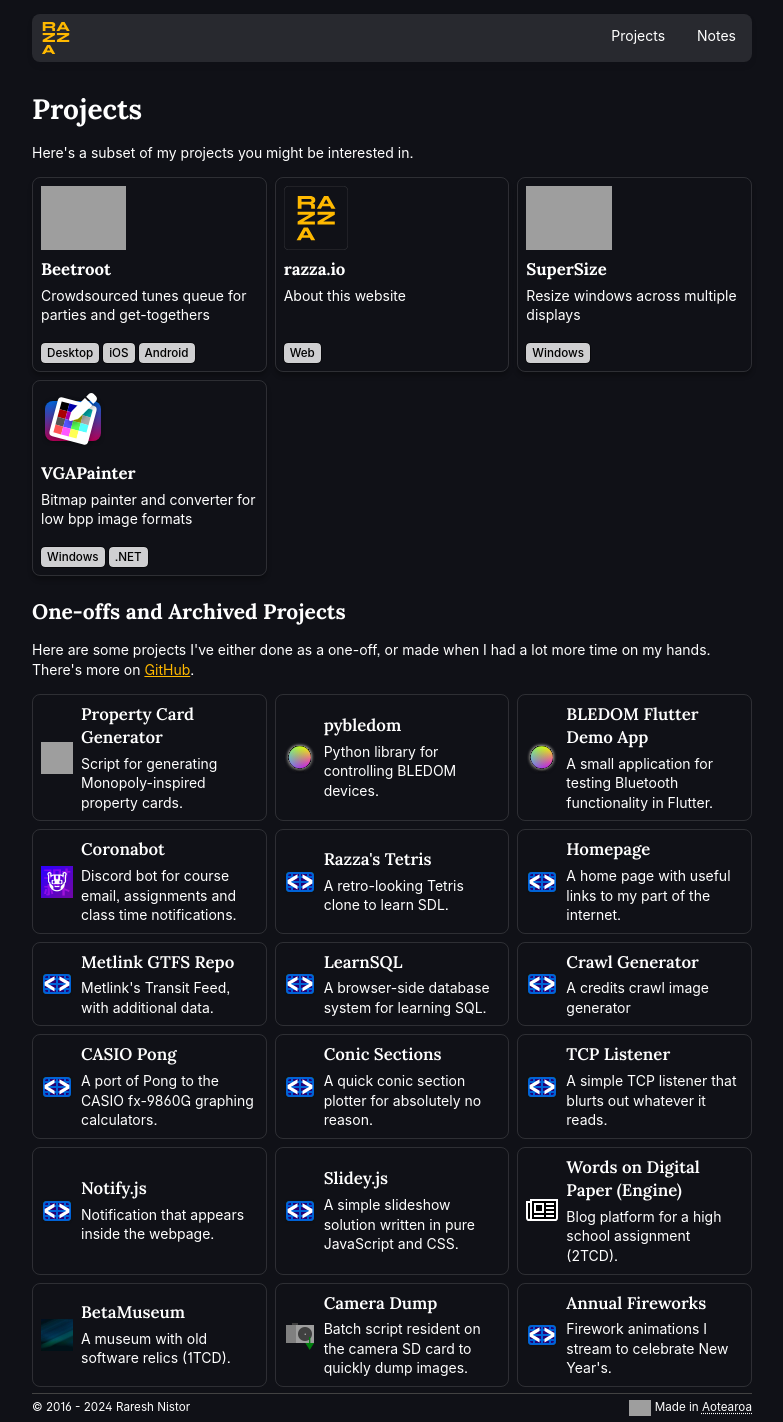
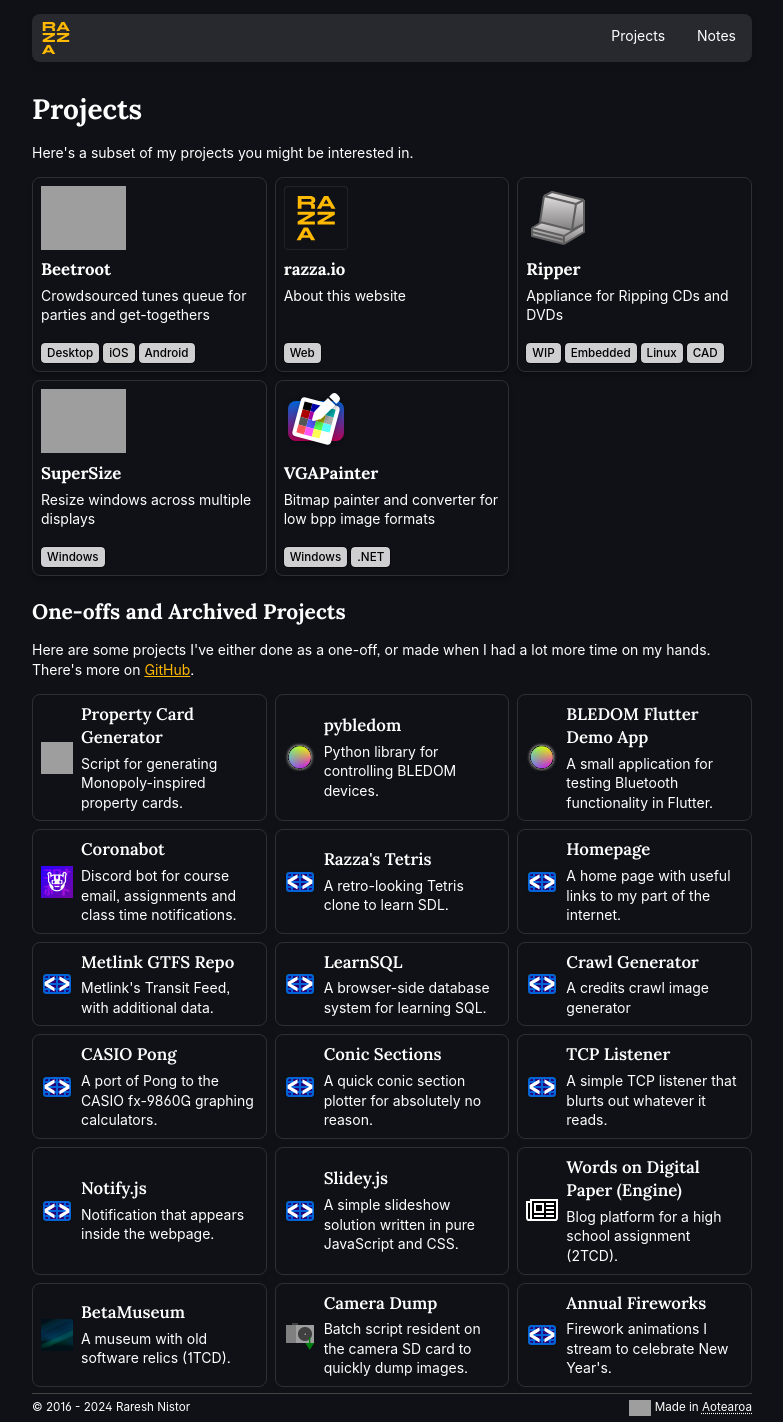
Before and after one commit to itisrazza/razza.io, a Jekyll site: the page built from projects.html, in a window 1280 px wide, cut to the strip 0-1422 px from the top of the page. Shown: the whole strip, without its empty margins (248-1031 px from the left). Built offline with Jekyll 4.4.1, drawn with Linux system fonts in a browser that asks for light colours; some web fonts are replaced; some of the changed lines change nothing that is shown; grey boxes are pictures that could not be loaded.

Commit message:
add Ripper to the list of projects

```diff
--- /dev/null
+++ b/_projects/ripper.md
@@ -0,0 +1,81 @@
+---
+title: Ripper
+description: Appliance for Ripping CDs and DVDs
+layout: project
+platforms:
+  - WIP
+  - Embedded
+  - Linux
+  - CAD
+links:
+  - label: Docs & Software
+    url: https://ripper.razza.io/
+  - label: RipperWare
+    url: https://github.com/itisrazza/ripperware
+---
+
+> Ripper is still a work in progress. Follow this page for updates.
+
+# Background
+
+Earlier in 2024, I've bought a few CDs and DVDs I've spotted while op-shopping and put them in the "take a look and rip them later" pile. Later eventually arrived and came to the realisation that none of my computers I have at my house have a disc drive anymore.
+
+I could've gone ahead and buy an [external DVD drive](https://www.pbtech.co.nz/category/components/optical-drives/external-cd-dvd-drives) like a normal person, but I wanted to get started into learning electronics and making hardware things with my recently gotten working 3D printer, and an excuse to learn to use [Autodesk Fusion](https://www.autodesk.com/products/fusion-360/personal).
+
+Plus, I had another "first hardware project" fall through, and I thought it would be a good idea to scale back and try something simpler.
+
+# Todo List
+
+Here's the current things left to do:
+
+- [ ] Print out, revise the chassis
+- [ ] Install electronics in chassis
+- [ ] Write OTA update mechanism for software
+- [ ] Write bootstrap script for software
+- [ ] [Write the software](https://github.com/itisrazza/ripperware?tab=readme-ov-file#wishlist)
+
+# Architecture
+
+![](/assets/images/ripper/block-diagram.svg)
+
+The architecture is pretty much as simple as it gets. The Raspberry Pi is connected to a powered USB hub, which is then connected to a DVD drive through an appropiate adaptor cable.
+
+# Software
+
+> The software is currently work in process. Development will continue after hardware is finalised.
+
+The Raspberry Pi runs a copy of Raspbian that is further stripped down the bare essentials to only run RipperWare and associated tools. The code and tooling for RipperWare is [made available on GitHub](https://github.com/itisrazza/ripperware).
+
+It uses existing command-line tools for ripping and burning discs, like `dd` and `cdparanoia`. They get presented to the user in a simple user interface ([Figma](https://www.figma.com/file/rQMEi3B5xcG4fZtYeFRtGd/CD-Ripper?type=design&node-id=3%3A605&mode=design&t=RB5gA1mGlGouYIkc-1)) using [Pygame](https://www.pygame.org).
+
+I will image the SD card and upload it here to download later down the road when it stabilises.
+
+# Chassis
+
+> The chassis is currently very much a work in progress.
+>
+> This section with be updated as I work on it.
+
+# Bill of Materials
+
+Here's a list of thing I had to go bought and ended up in the project.
+
+| Thing                                                                                                                 | Cost                            | Notes                    |
+| --------------------------------------------------------------------------------------------------------------------- | ------------------------------- | ------------------------ |
+| [Raspberry Pi Zero W](https://www.pbtech.co.nz/product/SEVRBP0412/Raspberry-Pi-Zero-W-1GHz-BCM2835-Single-Core-CPU-5) | <span class="num">$31.89</span> |                          |
+| [64GB SD Card](https://www.pbtech.co.nz/product/MEMSAM11023/Samsung-EVO-PLUS-64GB-Micro-SD-with-Adapter---up-t)       | <span class="num">$9.99</span>  |                          |
+| [GPIO Header](https://www.aliexpress.com/item/1005001470059567.html)                                                  | <span class="num">$2.19</span>  |                          |
+| [Laptop DVD Drive](https://www.lg.com/us/burners-drives/lg-gub0n-ultra-slim-internal-dvd-drive)                       | <span class="num">$0.00</span>  | salvaged from old laptop |
+| [SATA-ODD to USB Cable](https://www.aliexpress.com/item/1005006416083859.html)                                        | <span class="num">$5.64</span>  |                          |
+| [USB Hub (microUSB OTG)](https://www.aliexpress.com/item/32880457922.html)                                            | <span class="num">$5.88</span>  |                          |
+| [Waveshare 4' Display](https://www.waveshare.com/4inch-rpi-lcd-a.htm)                                                 | <span class="num">$41.99</span> |                          |
+| **Total**                                                                                                             | <b class="num">$97.58</b>       |                          |
+
+(prices listed are in NZD)
+
+<style>
+.num {
+  display: block;
+  text-align: right;
+}
+</style>
--- a/_sass/razza/_base.scss
+++ b/_sass/razza/_base.scss
@@ -131,6 +131,11 @@
     }
 }
 
+main > p > img {
+    max-width: 100%;
+    text-align: center;
+}
+
 .note {
     margin: 1em 0;
     padding: 8px 12px;
--- a/_sass/razza/_utilities.scss
+++ b/_sass/razza/_utilities.scss
@@ -4,3 +4,8 @@
     border-radius: 8px;
     box-sizing: $box-shadow;
 }
+
+.num {
+    font-feature-settings: "tnum";
+    text-align: right;
+}
```
Also changed, not shown: assets/images/ripper/block-diagram.svg (added), assets/logos/projects/ripper.svg (added).
